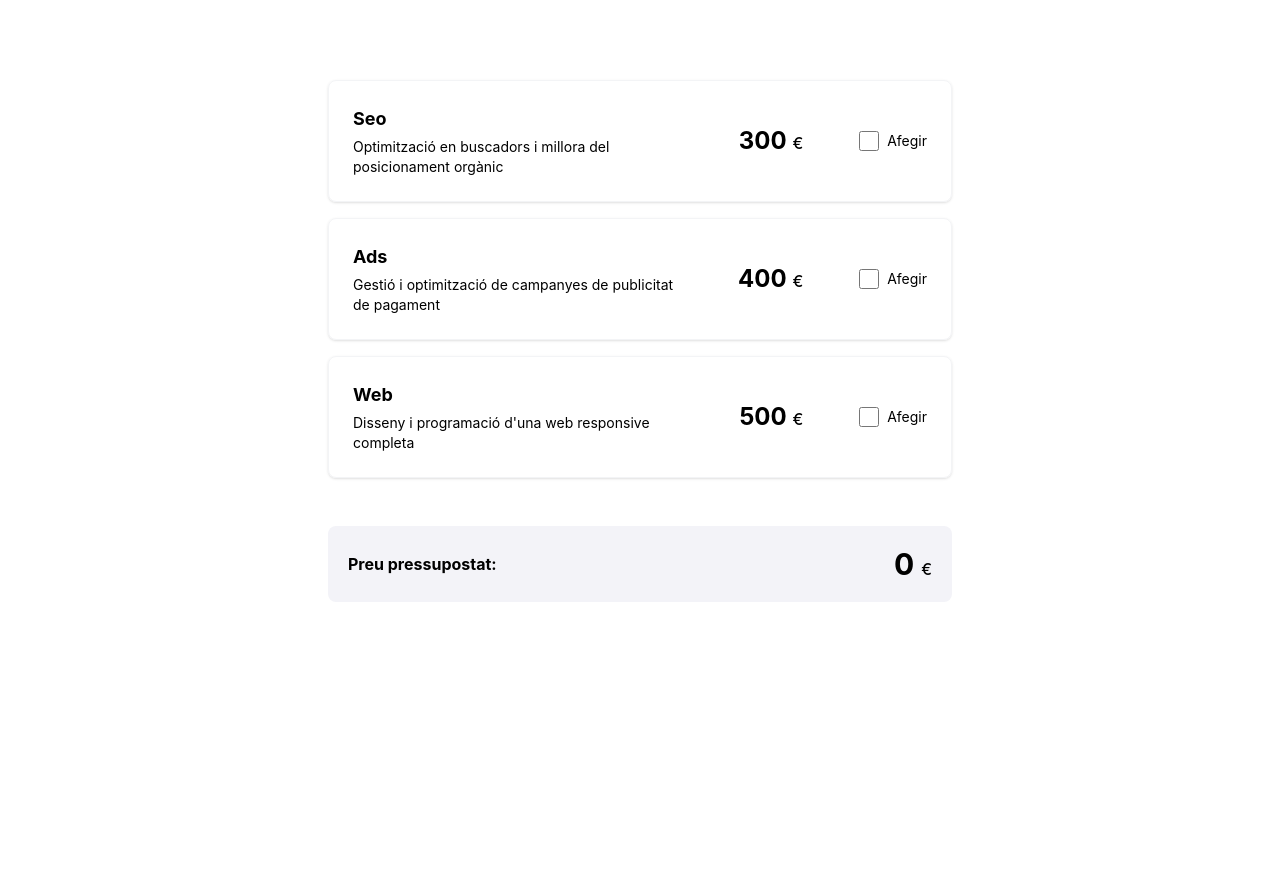
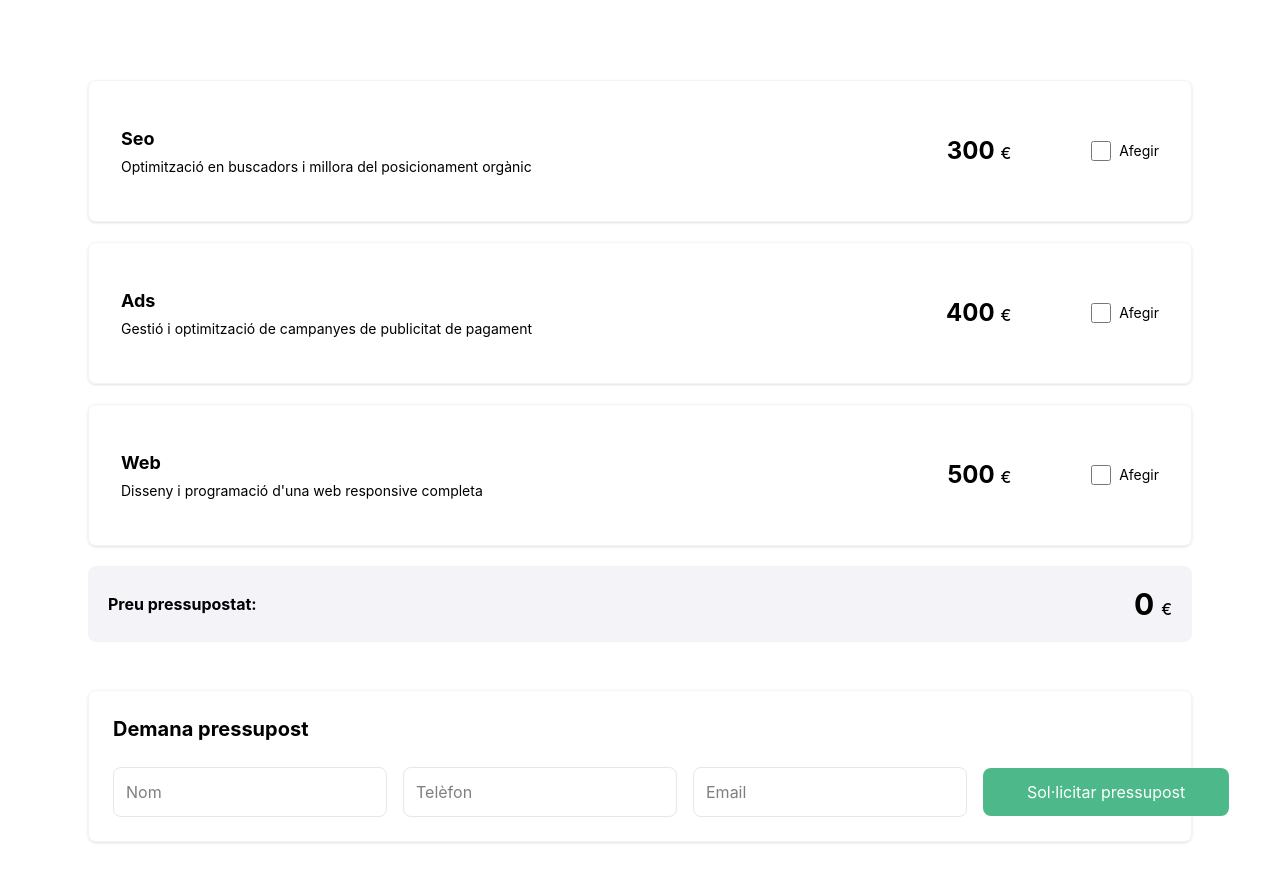
Before and after one commit to gemmaadev/budget-app-digital-services, a React (Vite) app: page / in a window 1280 px wide. Before the commit the page ends 800 px from the top, so only its background shows below. Built offline with nearby package versions, Linux system fonts and the light colour scheme.

Commit message:
feat(ClientForm): add client form markup and styles

```diff
--- a/src/features/budget-calculator/BudgetCalculatorPage.tsx
+++ b/src/features/budget-calculator/BudgetCalculatorPage.tsx
@@ -1,6 +1,8 @@
 import { ServiceCard } from "./components/ServiceCard";
 import { BudgetSummary } from "./components/BudgetSummary";
 import { useBudgetCalculator } from "./hooks/useBudgetCalculator";
+import { ClientForm } from "@/features/budget-form/components/ClientForm";
+
 import services from "@/data/services.json";
 
 export default function BudgetCalculatorPage() {
@@ -13,8 +15,8 @@ export default function BudgetCalculatorPage() {
   } = useBudgetCalculator();
 
   return (
-    <section className="mx-auto max-w-2xl px-6 flex flex-col gap-2 py-10">
-      <div className="flex flex-col gap-4 py-10">
+    <div className="mx-auto max-w-6xl px-6 flex flex-col gap-2 py-10">
+      <section className="flex flex-col gap-5 py-10">
         {services.map((service) => (
           <ServiceCard
             key={service.id}
@@ -25,8 +27,12 @@ export default function BudgetCalculatorPage() {
             onWebConfigChange={handleWebConfigChange}
           />
         ))}
-      </div>
-      <BudgetSummary totalPrice={totalPrice} />
-    </section>
+        <BudgetSummary totalPrice={totalPrice} />
+      </section>
+
+      <section>
+        <ClientForm />
+      </section>
+    </div>
   );
 }
--- a/src/features/budget-calculator/components/ServiceCard.tsx
+++ b/src/features/budget-calculator/components/ServiceCard.tsx
@@ -22,9 +22,9 @@ export function ServiceCard({
 }: ServiceCardProps) {
   return (
     <article
-      className={`flex flex-col rounded-lg p-6 shadow-sm ${isSelected ? "border-2 border-brand-green" : "border border-gray-100"}`}
+      className={`flex flex-col rounded-lg px-8 py-11 shadow-sm ${isSelected ? "border-2 border-brand-green" : "border border-gray-100"}`}
     >
-      <div className="flex items-center justify-between gap-6">
+      <div className="flex items-center justify-between gap-5 md:gap-20">
         {/* Esquerra: nom + descripció + preu (mobile) */}
         <div className="flex flex-col gap-1 flex-1">
           <h3 className="font-bold text-lg">{service.name}</h3>
@@ -36,7 +36,7 @@ export function ServiceCard({
         </div>
 
         {/* Centre: preu visible només en desktop */}
-        <span className="hidden md:block font-bold text-2xl mx-8">
+        <span className="hidden md:block font-bold text-2xl">
           {service.price} <span className="text-base font-medium">€</span>
         </span>
 
--- /dev/null
+++ b/src/features/budget-form/components/ClientForm.tsx
@@ -0,0 +1,43 @@
+export function ClientForm() {
+  return (
+    <form className="flex flex-col rounded-lg p-6 shadow-sm border border-gray-100 gap-6">
+      <h2 className="text-xl font-bold">Demana pressupost</h2>
+      <div className="flex flex-col gap-5 items-center lg:flex-row md:gap-4">
+        <div className="border border-gray-200 rounded-lg p-3 w-full">
+          <label htmlFor="name" className="sr-only">
+            Nom complet
+          </label>
+          <input type="text" id="name" required placeholder="Nom" />
+          <p className="text-red-500 text-sm hidden">El nom és obligatori</p>
+        </div>
+
+        <div className="border border-gray-200 rounded-lg p-3 w-full">
+          <label htmlFor="phone" className="sr-only">
+            Telèfon:
+          </label>
+          <input type="tel" id="phone" required placeholder="Telèfon" />
+          <p className="text-red-500 text-sm hidden">
+            El telèfon és obligatori
+          </p>
+        </div>
+
+        <div className="border border-gray-200 rounded-lg p-3 w-full">
+          <label htmlFor="email" className="sr-only">
+            Correu electrònic:
+          </label>
+          <input type="email" id="email" required placeholder="Email" />
+          <p className="text-red-500 text-sm hidden">
+            El correu electrònic és obligatori
+          </p>
+        </div>
+
+        <button
+          type="submit"
+          className="bg-brand-green rounded-lg text-white py-4 px-2 md:py-3 md:px-11 w-full whitespace-nowrap"
+        >
+          Sol·licitar pressupost
+        </button>
+      </div>
+    </form>
+  );
+}
--- a/src/index.css
+++ b/src/index.css
@@ -1,6 +1,6 @@
 @import "tailwindcss";
 
 @theme {
-  --color-brand-green: #3b8e5a;
+  --color-brand-green: #4db88a;
   --color-total-price: #f3f3f8;
 }
```
Also changed, not shown: 1 other file (tests, documents, lock files or other folders).
